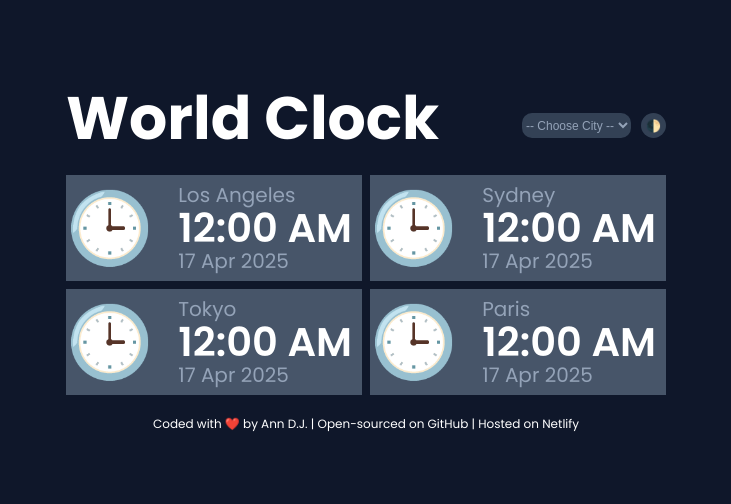
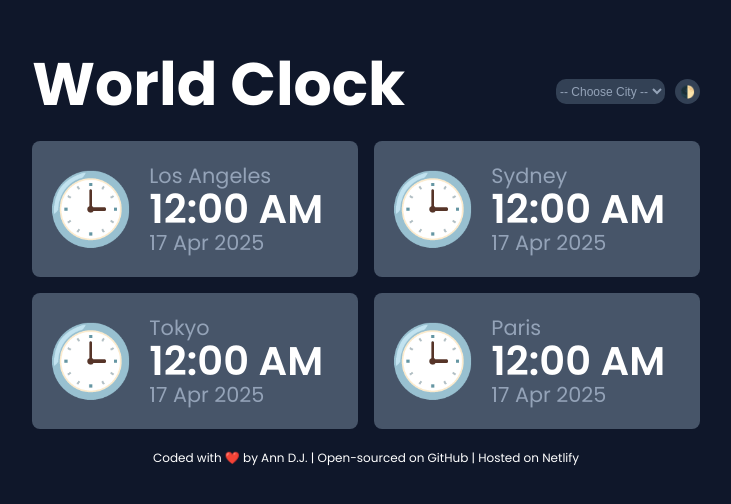
Before and after one commit to ann-era/world-clock-app, a plain HTML site: page index.html in a window 1280 px wide. Shown: the part 138-642 px from the top of the page, without its empty margins (274-1005 px from the left). Drawn offline with nearby package versions, Linux system fonts and the light colour scheme; a script that the page names is missing.

Commit message:
fixed .city-card misalignment issues

```diff
--- a/src/style.css
+++ b/src/style.css
@@ -22,8 +22,11 @@ body.dark-theme {
 }
 
 .container {
-  max-width: 600px;
+  max-width: 700px;
+  width: 100%;
   margin: 0 auto;
+  padding: 0 1rem;
+  box-sizing: border-box;
 }
 
 header {
@@ -83,19 +86,20 @@ h1.dark-theme {
 }
 
 main {
-  display: flex;
-  flex-wrap: wrap;
-  gap: 0.5rem;
+  display: grid;
+  grid-template-columns: repeat(auto-fit, minmax(280px, 1fr));
+  gap: 1rem;
 }
 
 .city-card {
+  display: flex;
+  align-items: center;
+  gap: 15px;
+  padding: 15px;
+  border-radius: 8px;
   background-color: #ffffff;
-  align-items: center;
-  flex: auto;
-  display: flex;
-  justify-content: space-between;
-  gap: 10px;
-  padding-right: 10px;
+  width: 100%;
+  box-sizing: border-box;
 }
 
 .city-card.dark-theme {
@@ -108,7 +112,7 @@ main {
 
 .city-info {
   color: #5c8374;
-  font-size: 20px;
+  font-size: 1.3rem;
 }
 
 .city-info.dark-theme {
@@ -117,7 +121,7 @@ main {
 
 .city-time {
   color: #2f4f4f;
-  font-size: 40px;
+  font-size: 2.5rem;
   font-weight: 600;
   line-height: 0.9;
 }
```
